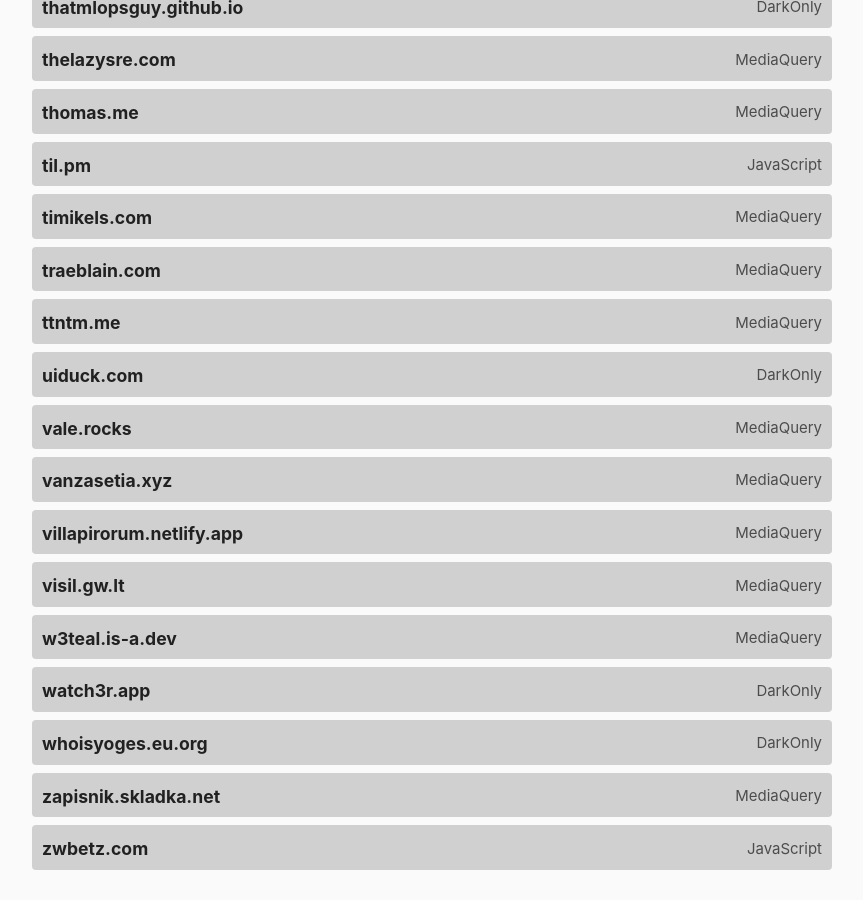
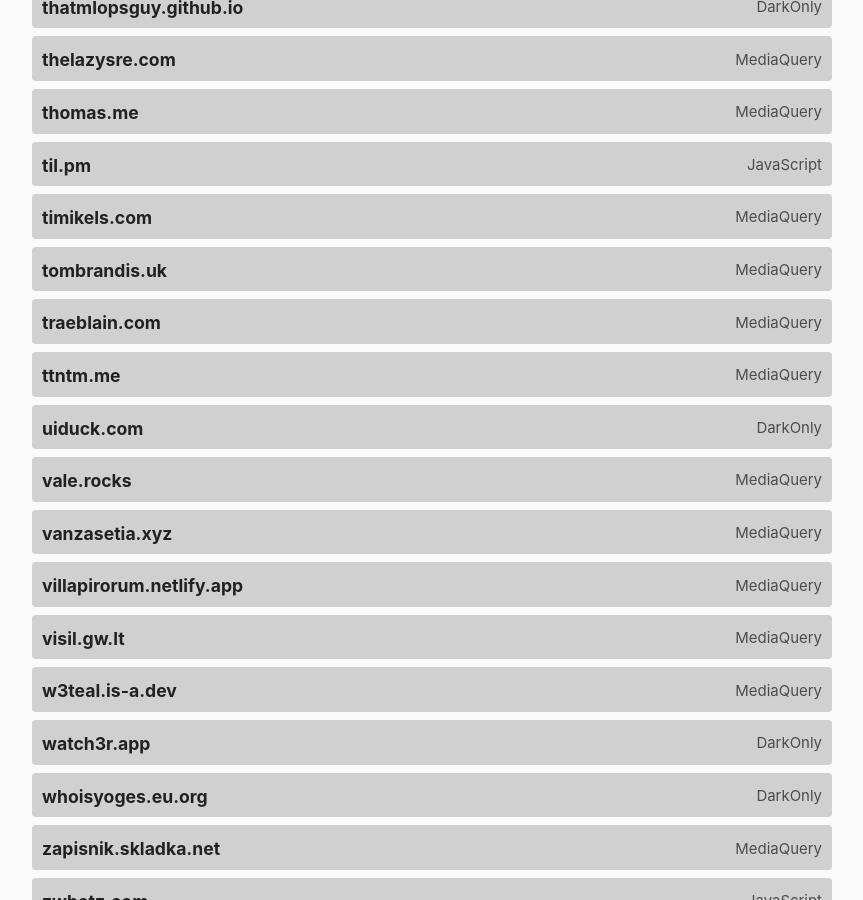
Before and after one commit to katherinek727/darktheme.club, a Jekyll site: the page built from index.md, in a window 1280 px wide and 900 px high, scrolled down 7371 px. Shown: the whole window, without its empty margins (208-1071 px from the left). Built offline with Jekyll 4.4.1, drawn with Linux system fonts in a browser that asks for light colours.

Commit message:
Add Tom Brandis site

```diff
--- a/_data/sites.yml
+++ b/_data/sites.yml
@@ -717,3 +717,8 @@
   url: https://zwbetz.com/
   method: javascript
   last_checked: 2024-02-27
+
+- domain: tombrandis.uk
+  url: http://tombrandis.uk/
+  method: mediaquery
+  last_checked: 2025-04-13
```
